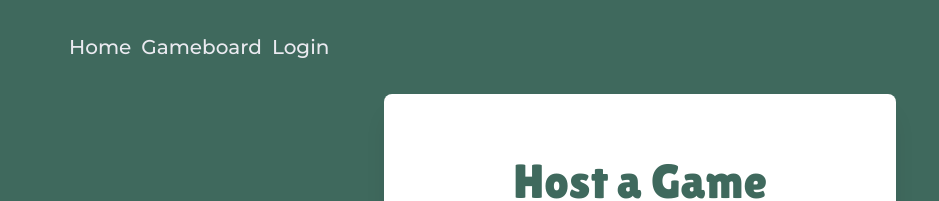
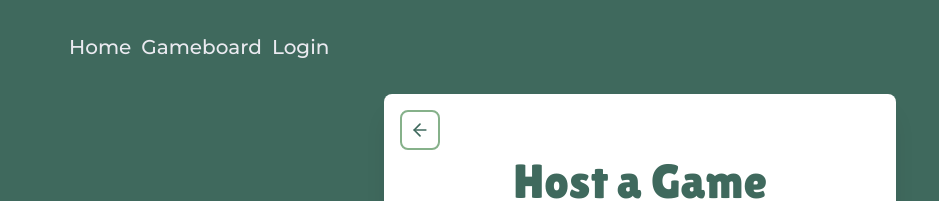
Before and after one commit to WalkAMileGame/WalkAMileGame, a React (Vite) app in the folder frontend/: page /hostgame in a window 1280 px wide. Shown: the top 201 px of the page, without its empty margins (0-939 px from the left). Built offline with nearby package versions, Linux system fonts and the light colour scheme; no server answers; a web font is replaced by a local one.

Commit message:
added back button to hostgame

```diff
--- a/frontend/src/components/HostGame.jsx
+++ b/frontend/src/components/HostGame.jsx
@@ -34,6 +34,22 @@ const RefreshIcon = () => (
     <polyline points="23 4 23 10 17 10"></polyline>
     <polyline points="1 20 1 14 7 14"></polyline>
     <path d="M3.51 9a9 9 0 0 1 14.85-3.36L23 10M1 14l4.64 4.36A9 9 0 0 0 20.49 15"></path>
+  </svg>
+);
+
+const ArrowLeftIcon = () => (
+  <svg
+    width="20"
+    height="20"
+    viewBox="0 0 24 24"
+    fill="none"
+    stroke="currentColor"
+    strokeWidth="2"
+    strokeLinecap="round"
+    strokeLinejoin="round"
+  >
+    <line x1="19" y1="12" x2="5" y2="12"></line>
+    <polyline points="12 19 5 12 12 5"></polyline>
   </svg>
 );
 
@@ -98,6 +114,15 @@ export default function HostGamePage() {
   return (
     <div className="host-game-container">
       <div className="host-game-card">
+        {/* Back Button */}
+        <button
+          onClick={() => navigate(-1)}
+          className="btn btn-back"
+          title="Go back"
+        >
+          <ArrowLeftIcon />
+        </button>
+
         <h1 className="host-game-title">
           Host a Game
         </h1>
--- a/frontend/src/styles/HostGame.css
+++ b/frontend/src/styles/HostGame.css
@@ -14,6 +14,7 @@
   padding: 2rem;
   width: 100%;
   max-width: 28rem;
+  position: relative;
 }
 
 .host-game-title {
@@ -70,6 +71,28 @@
   cursor: pointer;
   font-weight: 500;
   transition: all 0.2s;
+}
+
+.btn-back {
+  position: absolute;
+  top: 1rem;
+  left: 1rem;
+  background-color: transparent;
+  color: #3F695D;
+  padding: 0.5rem;
+  display: flex;
+  align-items: center;
+  justify-content: center;
+  font-size: 0.875rem;
+  border: 2px solid #86B18A;
+  width: 2.5rem;
+  height: 2.5rem;
+}
+
+.btn-back:hover {
+  background-color: #3F695D;
+  color: white;
+  border-color: #3F695D;
 }
 
 .btn-copy {
```
